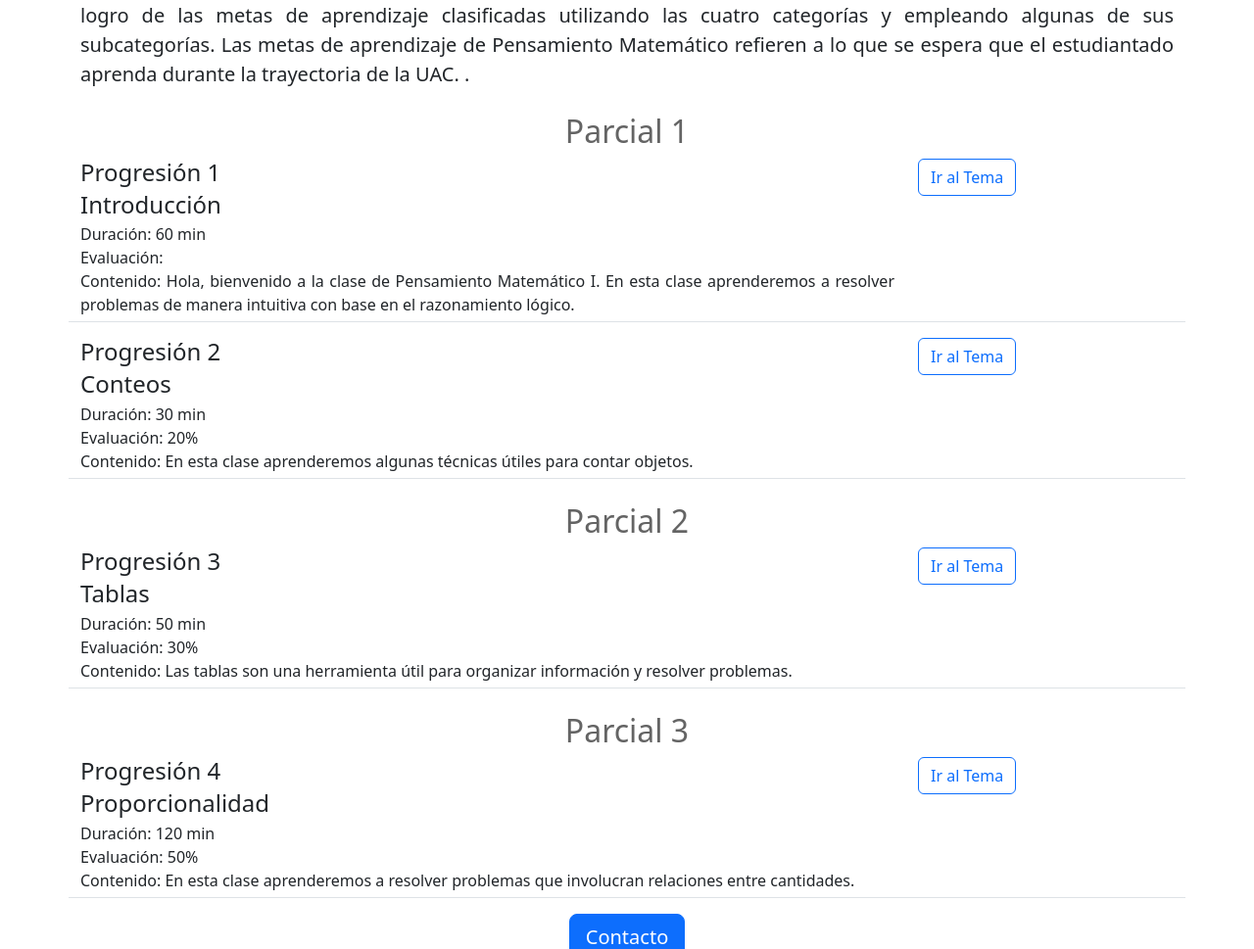
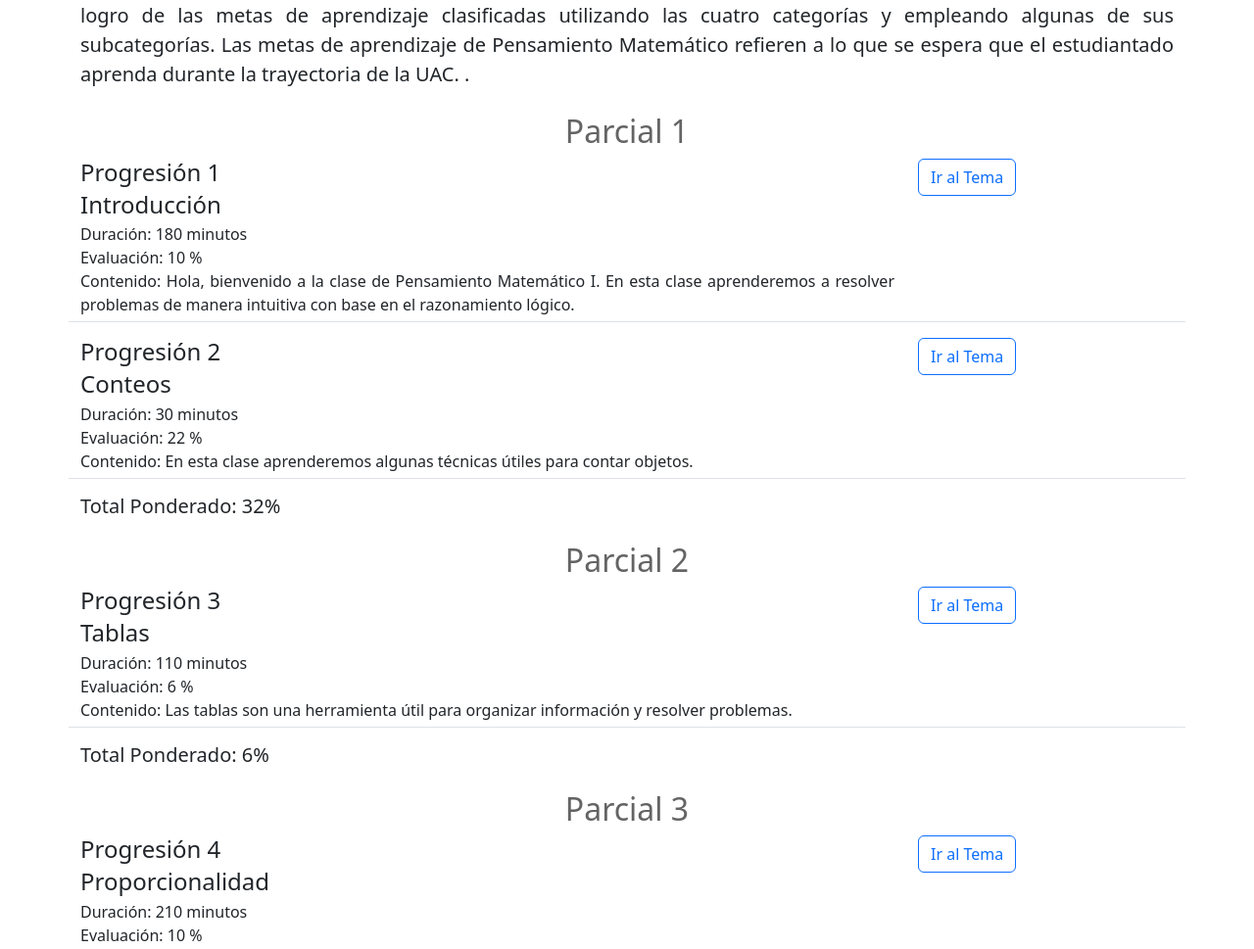
Before and after one commit to renebec/pm1, a Flask app: page / in a window 1280 px wide. Shown: the part 801-1770 px from the top of the page at 98% size. Run offline with Flask 3, Linux system fonts and the light colour scheme.

Commit message:
updated sum ponderated

```diff
--- a/app.py
+++ b/app.py
@@ -17,7 +17,7 @@ TEMAS = [
     'Grupos': 'A, B y C',
     'Horas docente': '45 mins',
     'Horas independiente': '15 mins',
-    'Duración':'60 min',
+
     'pg': 'Progresión 1',
     'Conocimientos integradores': '',
     'Dimensión': '',
@@ -38,34 +38,36 @@ TEMAS = [
     'Evidencia I2': '',
     'Evidencia I3': '',
     'Apertura': 'A partir de una conversación guiada, se lanzarán un par de preguntas detonantes acerca de la importancia del manejo e interpretación de la información en la vida cotidiana y en algunos contextos de la vida moderna. ¿Cómo saber donde conviene comprar un producto de interés? ¿Es probable que mi equipo favorito gane el próximo partido? ¿Qué tan probable es que en mi familia alguien se enferme de la piel? Se realizará la laectura de las preguntas y se compartirán respuestas en el grupo.',
-    'Apertura tiempo': '25 min - 5 min',
-    'Apertura tiempo total': '30 min',
+    'Apertura tiempo': 'Docente 25 - Independiente: 5',
+    'Apertura tiempo total': 30,
     'Apertura técnicas': 'Conversación guiada y preguntas detonantes',
     'Apertura evidencia': '',
-    'Apertura eva diag': '',
+    'Apertura eva diag': 'Participación grupal, lluvia de ideas',
     'Apertura eva inst': '',
-    'Apertura eva pond': '0 %',
-    'Desarrollo': '',
-    'Desarrollo tiempo': '',
-    'Desarrollo técnicas': '',
-    'Desarrollo evidencia': '',
+    'Apertura eva pond': 0,
+    'Desarrollo': 'A partir de los ejemplos y situaciones presentadas durante la Apertura, cada estudiante redactará ejemplos de su vida cotidiana o de situaciones que ha visto a través de los medios, y en las que es importante contar con información para poder tomar la decisión adecuada.',
+    'Desarrollo tiempo': 'Docente: 60 min - Independiente: 30 min',
+    'Desarrollo tiempo total': 90,
+    'Desarrollo técnicas': 'Lluvia de ideas y elaboración de un resumen.',
+    'Desarrollo evidencia': 'Resumen',
     'Desarrollo eva diag': '',
-    'Desarrollo eva inst': '',
-    'Desarrollo eva pond': '',
-    'Cierre': '',
-    'Cierre tiempo': '',
-    'Cierre técnicas': '',
-    'Cierre evidencia': '',
+    'Desarrollo eva inst': 'Lista de cotejo',
+    'Desarrollo eva pond': 5,
+    'Cierre': 'Haciendo uso de las TICCAD cada estudiante redactará una reflexión acerca de la importancia del manejo de la información para la toma de decisiones y esta infomración la envirá al docente vía electrónica utilizando un e.mail.',
+    'Cierre tiempo': 'Docente 60 - Independiente 0',
+    'Cierre tiempo total': 60,
+    'Cierre técnicas': 'Resumen y uso de las TICCAD',
+    'Cierre evidencia': 'Correo electrónico y resumen',
     'Cierre eva diag': '',
-    'Cierre eva inst': '',
-    'Cierre eva pond': '',
+    'Cierre eva inst': 'Lista de cotejo',
+    'Cierre eva pond': 5,
     'Materiales': '',
-    'Equipo': '',
+    'Equipo': 'Computadora o dispositivo móbil',
     'Fuentes': '',
-    'Elaboró':'',
-    'Revisó': '',
-    'Avaló': '',
-    'Evaluación': ' ',
+    'Elaboró':'M.C. Héctor René Becerril Cejudo',
+    'Revisó': 'Ing. Ana Lucía Gallegos',
+    'Avaló': 'Ing. José Luis Alcalá López',
+    'Ponderación': 10,
     'Contenido': 'Hola, bienvenido a la clase de Pensamiento Matemático I. En esta clase aprenderemos a resolver problemas de manera intuitiva con base en el razonamiento lógico.',
     'Caso': 'En un grupo de 10 personas, 3 personas son mujeres y 7 son hombres, ¿cuántas personas hay en total y cuántas son mujeres?',
     'src1':'https://matematicas-1.onrender.com/static/gente.jpg',
@@ -87,7 +89,7 @@ TEMAS = [
     'Grupos': 'A, B y C',
     'Horas docente': '60 mins',
     'Horas independiente': '60 mins',
-    'Duración':'30 min',
+
     'pg': 'Progresión 2',
     'Conocimientos integradores': '',
     'Dimensión': '',
@@ -109,33 +111,35 @@ TEMAS = [
     'Evidencia I3': '',
     'Apertura': '',
     'Apertura tiempo': '',
-    'Apertura tiempo total': '30 min',
+    'Apertura tiempo total': 30,
     'Apertura técnicas': '',
     'Apertura evidencia': '',
     'Apertura eva diag': '',
     'Apertura eva inst': '',
-    'Apertura eva pond': '',
+    'Apertura eva pond': 2,
     'Desarrollo': '',
     'Desarrollo tiempo': '',
+    'Desarrollo tiempo total': 0,
     'Desarrollo técnicas': '',
     'Desarrollo evidencia': '',
     'Desarrollo eva diag': '',
     'Desarrollo eva inst': '',
-    'Desarrollo eva pond': '',
+    'Desarrollo eva pond': 15,
     'Cierre': '',
     'Cierre tiempo': '',
+    'Cierre tiempo total': 0,
     'Cierre técnicas': '',
     'Cierre evidencia': '',
     'Cierre eva diag': '',
     'Cierre eva inst': '',
-    'Cierre eva pond': '',
+    'Cierre eva pond': 5,
     'Materiales': '',
     'Equipo': '',
     'Fuentes': '',
     'Elaboró':'',
     'Revisó': '',
     'Avaló': '',
-    'Evaluación': '20%',
+
     'Contenido': 'En esta clase aprenderemos algunas técnicas útiles para contar objetos.',
     'Caso': 'En un aparador de una tienda de teléfonos celulares hay 3 marcas diferentes. De la primera marca hay 5 modelos, de la segunda marca hay 4 modelos y de la tercera marca hay 6 modelos. ¿Cuántos modelos de teléfonos celulares hay en total?',
 'src1':'https://media1.giphy.com/media/v1.Y2lkPTc5MGI3NjExOHVoZjZtczZwbXJqbms4YmNvZ2lidjk2cDBjcmxqZzloNmR1bnc0eSZlcD12MV9pbnRlcm5hbF9naWZfYnlfaWQmY3Q9Zw/JIX9t2j0ZTN9S/giphy.gif',
@@ -157,7 +161,7 @@ TEMAS = [
     'Grupos': 'A, B y C',
     'Horas docente': '60 mins',
     'Horas independiente': '60 mins',
-    'Duración':'50 min',
+
     'pg': 'Progresión 3',
     'Conocimientos integradores': '',
     'Dimensión': '',
@@ -179,33 +183,35 @@ TEMAS = [
     'Evidencia I3': '',
     'Apertura': '',
     'Apertura tiempo': '',
-    'Apertura tiempo total': '30 min',
+    'Apertura tiempo total': 30,
     'Apertura técnicas': '',
     'Apertura evidencia': '',
     'Apertura eva diag': '',
     'Apertura eva inst': '',
-    'Apertura eva pond': '',
+    'Apertura eva pond': 0,
     'Desarrollo': '',
     'Desarrollo tiempo': '',
+    'Desarrollo tiempo total': 60,
     'Desarrollo técnicas': '',
     'Desarrollo evidencia': '',
     'Desarrollo eva diag': '',
     'Desarrollo eva inst': '',
-    'Desarrollo eva pond': '',
+    'Desarrollo eva pond': 1,
     'Cierre': '',
     'Cierre tiempo': '',
+    'Cierre tiempo total': 20,
     'Cierre técnicas': '',
     'Cierre evidencia': '',
     'Cierre eva diag': '',
     'Cierre eva inst': '',
-    'Cierre eva pond': '',
+    'Cierre eva pond': 5,
     'Materiales': '',
     'Equipo': '',
     'Fuentes': '',
     'Elaboró':'',
     'Revisó': '',
     'Avaló': '',
-    'Evaluación': '30%',
+
     'Contenido': 'Las tablas son una herramienta útil para organizar información y resolver problemas.',
     'Caso': '¿Recuerdas las marcas de teléfonos celulares que contamos en la clase anterior? Ahora vamos a organizar la información en una tabla.',
 'src1':'https://media1.giphy.com/media/v1.Y2lkPTc5MGI3NjExeW5xNmwzMnhxMWkwZmRwYWU4c2xydzFwYnB2ZWp6ems1NzkyZjh0cCZlcD12MV9pbnRlcm5hbF9naWZfYnlfaWQmY3Q9Zw/BemKqR9RDK4V2/giphy.gif',
@@ -226,7 +232,7 @@ TEMAS = [
     'Grupos': 'A, B y C',
     'Horas docente': '60 mins',
     'Horas independiente': '60 mins',
-    'Duración':'120 min',
+
     'pg': 'Progresión 4',
     'Conocimientos integradores': '',
     'Dimensión': '',
@@ -248,33 +254,35 @@ TEMAS = [
     'Evidencia I3': '',
     'Apertura': '',
     'Apertura tiempo': '',
-    'Apertura tiempo total': '30 min',
+    'Apertura tiempo total': 30,
     'Apertura técnicas': '',
     'Apertura evidencia': '',
     'Apertura eva diag': '',
     'Apertura eva inst': '',
-    'Apertura eva pond': '',
+    'Apertura eva pond': 0,
     'Desarrollo': '',
     'Desarrollo tiempo': '',
+    'Desarrollo tiempo total': 120,
     'Desarrollo técnicas': '',
     'Desarrollo evidencia': '',
     'Desarrollo eva diag': '',
     'Desarrollo eva inst': '',
-    'Desarrollo eva pond': '',
+    'Desarrollo eva pond': 5,
     'Cierre': '',
     'Cierre tiempo': '',
+    'Cierre tiempo total': 60,
     'Cierre técnicas': '',
     'Cierre evidencia': '',
     'Cierre eva diag': '',
     'Cierre eva inst': '',
-    'Cierre eva pond': '',
+    'Cierre eva pond': 5,
     'Materiales': '',
     'Equipo': '',
     'Fuentes': '',
     'Elaboró':'',
     'Revisó': '',
     'Avaló': '',
-    'Evaluación': '50%',
+
     'Contenido': 'En esta clase aprenderemos a resolver problemas que involucran relaciones entre cantidades.',
     'Caso': 'En un grupo de 10 personas, 3 personas son hombres y 7 son mujeres, ¿Cuál es la proporción de hombres y mujeres?',
     'src1':'https://peninsula360press.com/wp-content/uploads/2021/01/wp2297919-1600x1000.jpg',
--- a/templates/home.html
+++ b/templates/home.html
@@ -103,8 +103,25 @@
                 {% if i['Parcial'] == 'Parcial 1' %}
                     {% include 'temasitem.html' %}
                 {% endif %}
+
             {% endfor %}
+
+            {% set ns = namespace(total=0) %}
+
+            {% for i in temas %}
+                {% if i['Parcial'] == 'Parcial 1' %}
+                    {% set apertura = i['Apertura eva pond'] | int %}
+                    {% set desarrollo = i['Desarrollo eva pond'] | int %}
+                    {% set cierre = i['Cierre eva pond'] | int %}
+                    {% set parcial_sum = apertura + desarrollo + cierre %}
+                    {% set ns.total = ns.total + parcial_sum %}
+                {% endif %}
+            {% endfor %}
+
+            <h5>Total Ponderado: {{ ns.total }}%</h5>
         </div>
+
+
 
         <div>
                 {% set item = (temas | selectattr('Parcial', 'equalto', 'Parcial 2') | first) %}
@@ -121,7 +138,22 @@
                     {% include 'temasitem.html' %}
                 {% endif %}
             {% endfor %}
+
+            {% set ns = namespace(total=0) %}
+
+            {% for i in temas %}
+                {% if i['Parcial'] == 'Parcial 2' %}
+                    {% set apertura = i['Apertura eva pond'] | int %}
+                    {% set desarrollo = i['Desarrollo eva pond'] | int %}
+                    {% set cierre = i['Cierre eva pond'] | int %}
+                    {% set parcial_sum = apertura + desarrollo + cierre %}
+                    {% set ns.total = ns.total + parcial_sum %}
+                {% endif %}
+            {% endfor %}
+
+            <h5>Total Ponderado: {{ ns.total }}%</h5>
         </div>
+
 
         <div>
         {% set item = (temas | selectattr('Parcial', 'equalto', 'Parcial 3') | first) %}
@@ -138,7 +170,22 @@
                     {% include 'temasitem.html' %}
                 {% endif %}
             {% endfor %}
+
+            {% set ns = namespace(total=0) %}
+
+            {% for i in temas %}
+                {% if i['Parcial'] == 'Parcial 3' %}
+                    {% set apertura = i['Apertura eva pond'] | int %}
+                    {% set desarrollo = i['Desarrollo eva pond'] | int %}
+                    {% set cierre = i['Cierre eva pond'] | int %}
+                    {% set parcial_sum = apertura + desarrollo + cierre %}
+                    {% set ns.total = ns.total + parcial_sum %}
+                {% endif %}
+            {% endfor %}
+
+            <h5>Total Ponderado: {{ ns.total }}%</h5>
         </div>
+
 
 
         <div style="text-align:center;">
--- a/templates/temasitem.html
+++ b/templates/temasitem.html
@@ -11,17 +11,22 @@
 
 
         <div>
-            Duración: {{i['Duración']}}
+            {% set tiempo = 0 %}
+            {% set tiempo = tiempo + i['Apertura tiempo total'] + i['Desarrollo tiempo total'] + i['Cierre tiempo total'] %}
+            Duración: {{tiempo}} minutos
+        </div>
+
+        <div>
+            {% set eva = 0 %}
+                    {% set eva = eva + i['Apertura eva pond'] + i['Desarrollo eva pond'] + i['Cierre eva pond'] %}
+
+        Evaluación: {{eva}} %
+
+
+
         </div>
 
 
-        {% if 'Evaluación' in i %}
-
-        <div>
-            Evaluación: {{i['Evaluación']}}
-        </div>
-
-        {% endif %}
 
         <div>
             Contenido: {{i['Contenido']}}
@@ -49,4 +54,5 @@
         -->
     </div>
 
+
 </div>
```
Also changed, not shown: templates/classpage.html (+7 -1 lines).
